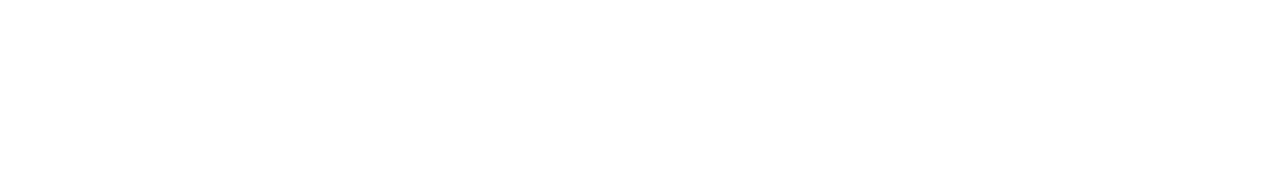
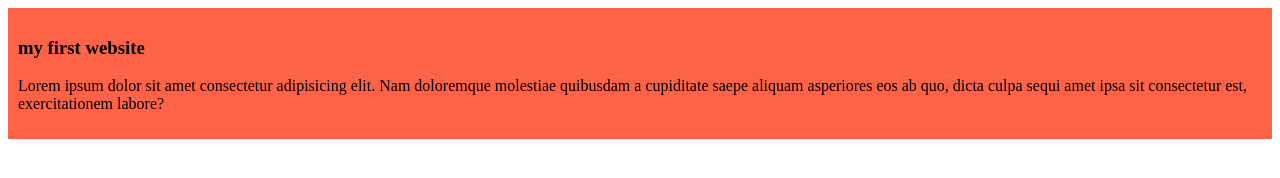
Before and after one commit to SanjidaIslamSharna/my-simple-website, a plain HTML site: page index.html in a window 1280 px wide. Drawn offline with Linux system fonts and the light colour scheme.

Commit message:
added the first blog

```diff
--- a/index.html
+++ b/index.html
@@ -4,8 +4,12 @@
     <meta charset="UTF-8">
     <meta name="viewport" content="width=device-width, initial-scale=1.0">
     <title>My simple website</title>
+    <link rel="stylesheet" href="styles/blog.css">
 </head>
 <body>
-
+    <div>
+        <h3>my first website</h3>
+        <p>Lorem ipsum dolor sit amet consectetur adipisicing elit. Nam doloremque molestiae quibusdam a cupiditate saepe aliquam asperiores eos ab quo, dicta culpa sequi amet ipsa sit consectetur est, exercitationem labore?</p>
+    </div>
 </body>
 </html>
--- /dev/null
+++ b/styles/blog.css
@@ -0,0 +1,4 @@
+div{
+    background-color: tomato;
+    padding: 10px;
+}
```
